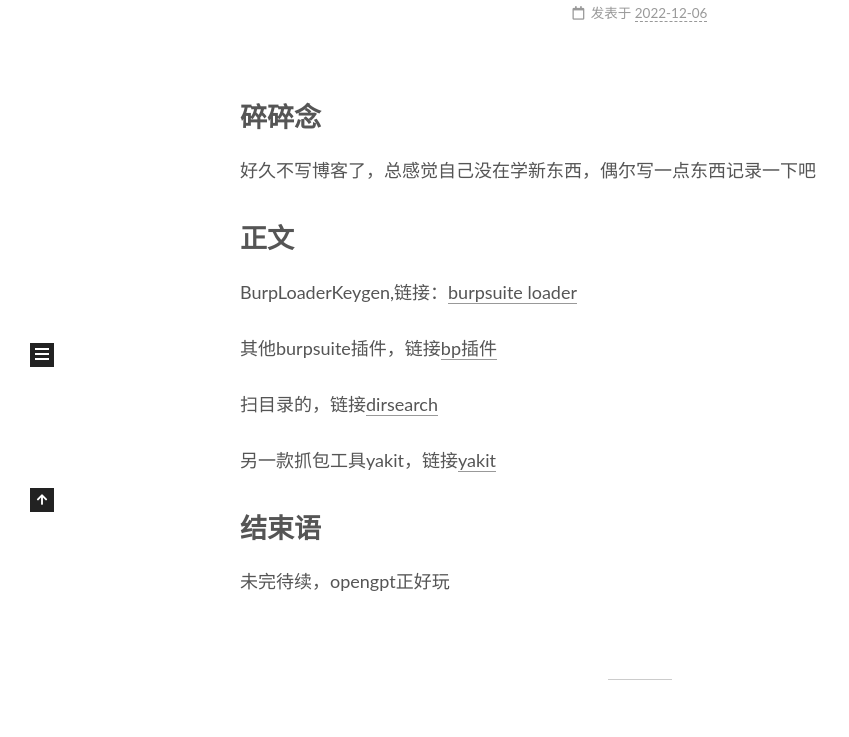
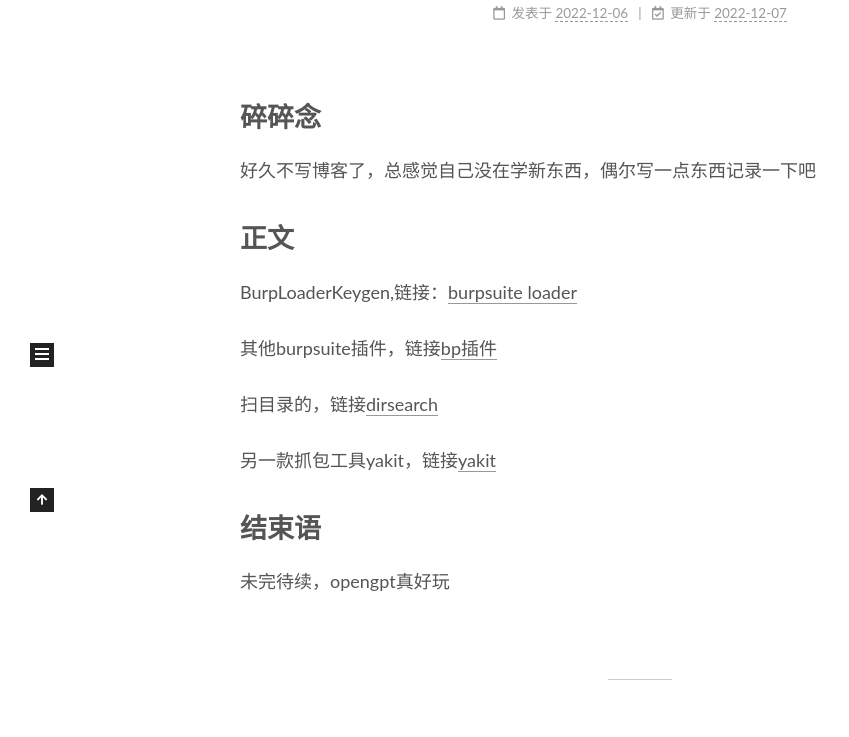
Before and after one commit to D2550/A403.github.io, a plain HTML site: page index.html in a window 1280 px wide. Shown: the part 388-1125 px from the top of the page, without its empty margins (0-849 px from the left). Drawn offline with Linux system fonts and the light colour scheme.

Commit message:
Site updated: 2022-12-07 14:37:11

```diff
--- a/css/main.css
+++ b/css/main.css
@@ -1168,7 +1168,7 @@ pre .javascript .function {
 }
 .links-of-author a::before,
 .links-of-author span.exturl::before {
-  background: #cbffff;
+  background: #77ebd4;
   border-radius: 50%;
   content: ' ';
   display: inline-block;
--- a/index.html
+++ b/index.html
@@ -172,9 +172,15 @@
               </span>
               <span class="post-meta-item-text">发表于</span>
 
-
-              <time title="创建时间：2022-12-06 15:14:22 / 修改时间：15:23:50" itemprop="dateCreated datePublished" datetime="2022-12-06T15:14:22+08:00">2022-12-06</time>
+              <time title="创建时间：2022-12-06 15:14:22" itemprop="dateCreated datePublished" datetime="2022-12-06T15:14:22+08:00">2022-12-06</time>
             </span>
+              <span class="post-meta-item">
+                <span class="post-meta-item-icon">
+                  <i class="far fa-calendar-check"></i>
+                </span>
+                <span class="post-meta-item-text">更新于</span>
+                <time title="修改时间：2022-12-07 14:32:44" itemprop="dateModified" datetime="2022-12-07T14:32:44+08:00">2022-12-07</time>
+              </span>
 
 
 
@@ -192,7 +198,7 @@
 <p>其他burpsuite插件，链接<a target="_blank" rel="noopener" href="https://github.com/stars/D2550/lists/burpsuite%E6%8F%92%E4%BB%B6">bp插件</a>  </p>
 <p>扫目录的，链接<a target="_blank" rel="noopener" href="https://github.com/maurosoria/dirsearch">dirsearch</a></p>
 <p>另一款抓包工具yakit，链接<a target="_blank" rel="noopener" href="https://github.com/yaklang/yakit">yakit</a></p>
-<h1 id="结束语"><a href="#结束语" class="headerlink" title="结束语"></a>结束语</h1><p>未完待续，opengpt正好玩</p>
+<h1 id="结束语"><a href="#结束语" class="headerlink" title="结束语"></a>结束语</h1><p>未完待续，opengpt真好玩</p>
 
 
     </div>
```
Also changed, not shown: 2022/12/06/常用Github项目/index.html (+12 -6 lines), README.txt (deleted), images/Android逆向笔记/image-20221207143642135.png (added).
